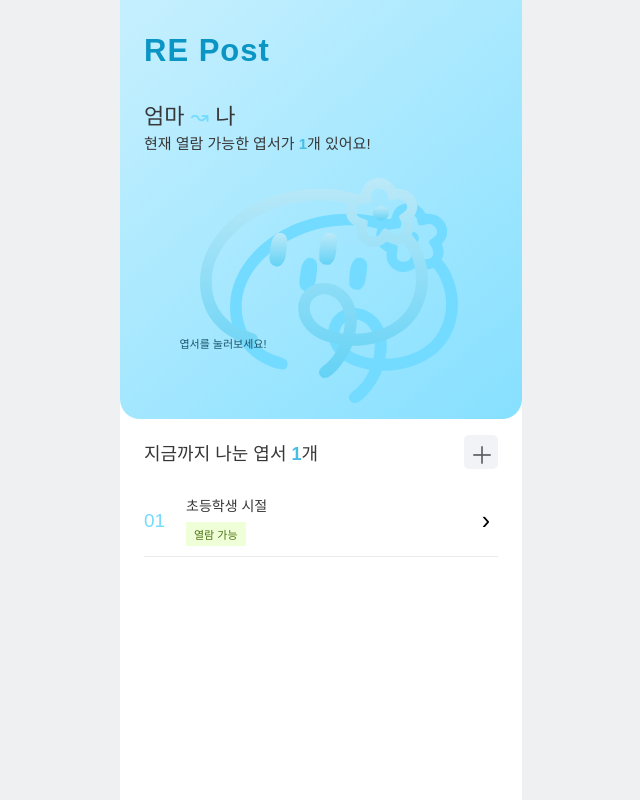
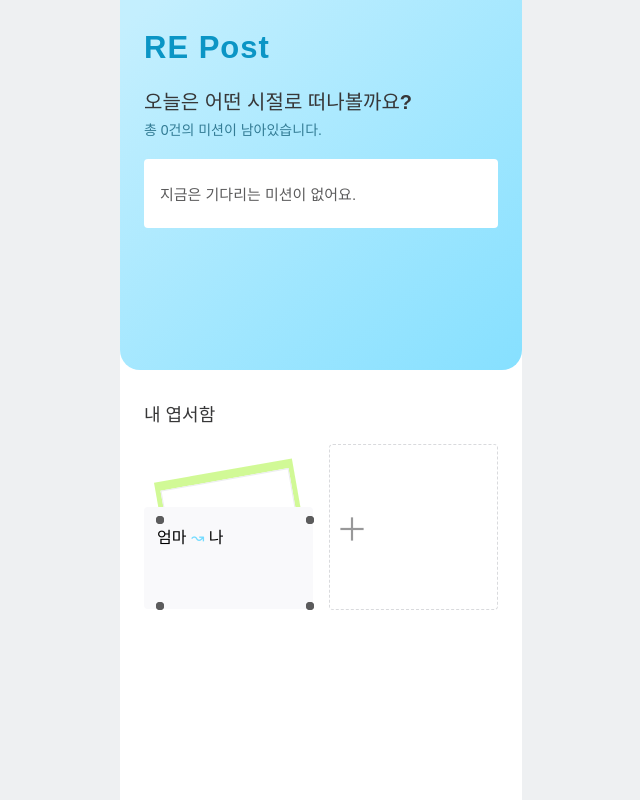
Before and after one commit to 11thNeoHackathon/frontend, a React (Vite) app: page /demo in a window 1280 px wide. Shown: the whole page, without its empty margins (319-959 px from the left). Built offline with nearby package versions, Linux system fonts and the light colour scheme; a web font is replaced by a local one.

Commit message:
feat: 시연 페이지를 API 없는 홈 화면에서 시작

```diff
--- a/src/features/demo/DemoVideoFlow.tsx
+++ b/src/features/demo/DemoVideoFlow.tsx
@@ -9,14 +9,14 @@ import copyIcon from '../../assets/hifi/copy.svg'
 import ribbonGreen from '../../assets/hifi/ribbon-green.svg'
 import ribbonPink from '../../assets/hifi/ribbon-pink.svg'
 
-type Step = 'list' | 'chapter' | 'story' | 'list-created' | 'reflection' | 'list-ready' | 'postcards' | 'home-done' | 'relationship' | 'invite' | 'arrival'
+type Step = 'home-start' | 'list' | 'chapter' | 'story' | 'list-created' | 'reflection' | 'list-ready' | 'postcards' | 'home-done' | 'relationship' | 'invite' | 'arrival'
 const family = [
   { name: '엄마', art: momArt }, { name: '아빠', art: dadArt },
   { name: '할머니', art: grandmaArt }, { name: '할아버지', art: grandpaArt },
 ]
 
 export function DemoVideoFlow() {
-  const [step, updateStep] = useState<Step>('list')
+  const [step, updateStep] = useState<Step>(() => window.location.search.includes('invite=mom') ? 'arrival' : 'home-start')
   const setStep = (next: Step) => { updateStep(next); window.scrollTo({ top: 0, behavior: 'instant' }) }
   const [title, setTitle] = useState('')
   const [story, setStory] = useState('')
@@ -28,13 +28,17 @@ export function DemoVideoFlow() {
   const inviteUrl = `${window.location.origin}/demo?invite=mom`
 
   const back = () => {
-    const previous: Record<Step, Step> = { list: 'list', chapter: 'list', story: 'chapter', 'list-created': 'story', reflection: 'list-created', 'list-ready': 'reflection', postcards: 'list-ready', 'home-done': 'postcards', relationship: 'home-done', invite: 'relationship', arrival: 'invite' }
+    const previous: Record<Step, Step> = { 'home-start': 'home-start', list: 'home-start', chapter: 'list', story: 'chapter', 'list-created': 'story', reflection: 'list-created', 'list-ready': 'reflection', postcards: 'list-ready', 'home-done': 'postcards', relationship: 'home-done', invite: 'relationship', arrival: 'invite' }
     setStep(previous[step])
   }
   const header = (label: string, canBack = true) => <header className="demo-nav"><button aria-label="뒤로" disabled={!canBack} onClick={back}>‹</button><span>{label}</span><span className="nav-spacer" /></header>
   const footer = (label: string, onClick: () => void, disabled = false) => <button className="demo-primary" disabled={disabled} onClick={onClick}>{label}</button>
 
   return <main className={`demo-shell demo-step-${step}`} lang="ko">
+    {step === 'home-start' && <>
+      <section className="demo-home-hero"><div className="demo-brand">RE Post</div><h1>오늘은 어떤 시절로 떠나볼까요?</h1><p>총 0건의 미션이 남아있습니다.</p><div className="empty-mission">지금은 기다리는 미션이 없어요.</div></section>
+      <section className="demo-bookshelf"><h2>내 엽서함</h2><div className="books-grid-demo"><button className="book-demo" onClick={() => setStep('list')}><div className="paper-stack-demo" style={{ background: '#caf984' }} /><strong>엄마 <i>↝</i> 나</strong></button><button className="add-demo" onClick={() => setStep('relationship')}>＋</button></div></section>
+    </>}
     {step === 'list' && <>
       <section className="demo-list-hero"><div className="demo-brand">RE Post</div><h1>엄마 <span>↝</span> 나</h1><p>현재 열람 가능한 엽서가 <b>1</b>개 있어요!</p><div className="hero-postcard"><img src={postcardArt} alt=""/><small>엽서를 눌러보세요!</small></div></section>
       <section className="demo-list-body"><div className="section-heading"><h2>지금까지 나눈 엽서 <b>1</b>개</h2><button aria-label="챕터 추가" onClick={() => setStep('chapter')}>＋</button></div>
```
